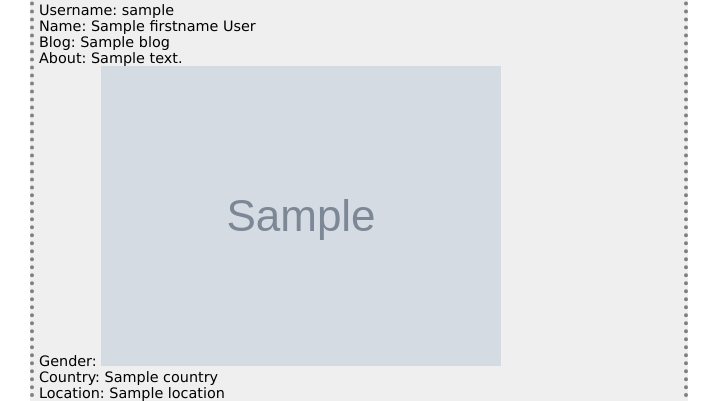
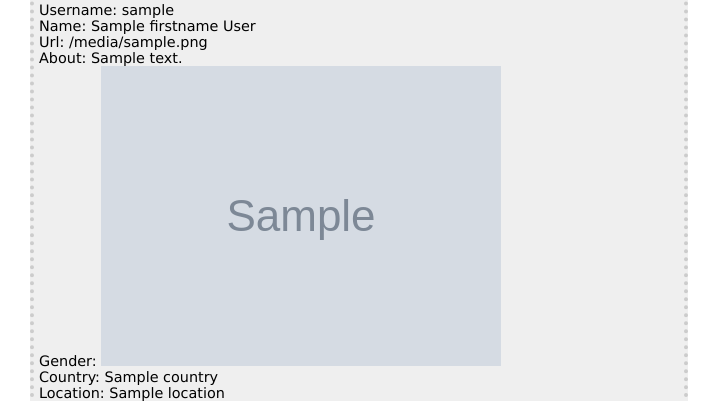
Before and after one commit to jazzido/django-profile, a Django app: template profile/templates/profile/public.html in a window 1280 px wide. Shown: the part 502-903 px from the top of the page, without its empty margins (0-721 px from the left). Run offline with Django 3.2, Linux system fonts and the light colour scheme; tables that the repository leaves empty hold one stand-in row (values such as "Sample post"); the template is opened without the code that fills it: values that come from a table or form of the project are taken from there, most other values are stand-ins (such as "Sample title", 1, 10 or a date in 2020); grey boxes marked "Sample" are stand-in pictures; parts of the project's set-up code (start-up, migrations or seed data) failed here and were passed over; some libraries are stand-ins or nearby versions.

Commit message:
Fixes to make it compatible with ie7
git-svn-id: http://django-profile.googlecode.com/svn/trunk@74 7b2eb738-463f-0410-8820-43b14e3dcc91

```diff
--- a/media/css/style.css
+++ b/media/css/style.css
@@ -10,9 +10,13 @@
 	background: #EFEFEF;
 	padding: 5px;
 	float: left;
-	border: 4px dotted grey;
+	border: 4px dotted #CCC;
 	margin: 15px;
 	overflow: hidden;
+}
+
+div.vcard img.photo {
+	border: 2px solid #CCC;
 }
 
 div.usercard {
@@ -31,7 +35,7 @@
 
 a {
 	text-decoration: none;
-	color: grey;
+	color: #000;
 }
 
 a:hover {
--- a/profile/templates/profile/private.html
+++ b/profile/templates/profile/private.html
@@ -18,7 +18,6 @@
 <h1>{% trans "Tell others something about you" %}</h1>
 <form class="commonform profile" action="" method="post" enctype="multipart/form-data">
   <fieldset>
-    <p class="error">{{ form.errors }}</p>
    	<input type="button" class="save" value="{% trans 'Save' %}" /><img class="saving" src="/site_media/images/loading.gif" />
 		<div>
     	<label for="id_username">{% trans "Username:" %}</label>
--- a/profile/templates/profile/public.html
+++ b/profile/templates/profile/public.html
@@ -30,7 +30,7 @@
 		<li><img src="{{ profile.user|avatar:"96" }}" /></li>
   	<li>{% trans "Username" %}: {{ profile_user }}</li>
 		{% if profile.firstname %}<li>{% trans "Name" %}: {{ profile.firstname }} {{ profile.surname }}</li>{% endif %}
-  	{% if profile.url %}<li>{% trans "Blog" %}: {{ profile.blog }}</li>{% endif %}
+  	{% if profile.url %}<li>{% trans "Url" %}: <a href="{{ profile.url }}">{{ profile.url }}</a></li>{% endif %}
   	{% if profile.about %}<li>{% trans "About" %}: {{ profile.about }}</li>{% endif %}
 		{% if profile.gender %}<li>{% trans "Gender" %}: <img src="{{ gender_img }}" /></li>{% endif %}
 		{% if profile.country %}<li>{% trans "Country" %}: {{ profile.country }}</li>{% endif %}
```
